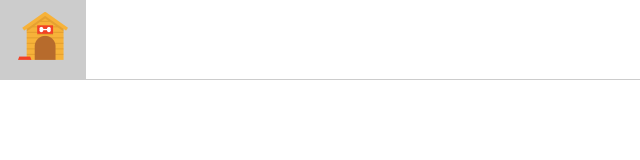
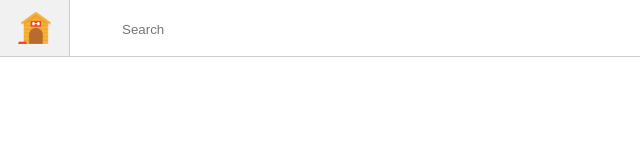
Before and after one commit to robgmerrill/air-dog-park, a plain HTML site: page index.html in a window 1280 px wide. Shown: the whole page, without its empty margins (0-640 px from the left). Drawn offline with Linux system fonts and the light colour scheme.

Commit message:
search bar

```diff
--- a/index.html
+++ b/index.html
@@ -16,7 +16,13 @@
         <a href="index.html" class="logo">
             <img src="images/Logomakr_6M8xel.png" alt="dogPRK">
         </a>
+        <div id="nav-search-wrapper">
+          <form method="GET" action="index.html">
+            <input type="text" name="search" id="nav-search" placeholder="Search" />
+          </form>
+        </div>
     </div>
+
 </body>
 
 </html>
--- a/main.css
+++ b/main.css
@@ -62,8 +62,16 @@ ul, ol {
 }
 
 .logo:link {
+  position: relative;
   color: #484848;
   display: inline-block;
+  /* default value: all 0s ease 0s
+  transition: property duration timing-function delay|initial|inherit*/
+  transition: all 0.4s ease;
+  -webkit-transition: all 0.3s ease;
+  -moz-transition: all 0.3s ease;
+  -o-transition: all 0.3s ease;
+  float: left;
 }
 
 .logo:visited {
@@ -71,10 +79,29 @@ ul, ol {
 }
 
 .logo:hover {
-  background-color: #ccc;
+  background-color: #f1f1f1;
 }
 
 .logo img {
+  position: relative;
   padding: 12px 18px;
-  width: 50px;
+  width: 33px;
+  border-right: 1px solid #ccc;
+  vertical-align: middle;
 }
+
+/*Nav Search CSS*/
+
+#nav-search-wrapper {
+  width: 490px;
+  height: 100%;
+  margin-left: 70px;
+}
+
+#nav-search-wrapper form input {
+  padding: 22px 10px 18px 52px;
+  width: 100%;
+  border: none;
+  outline: none;
+  /*background-color: blue;*/
+}
```
